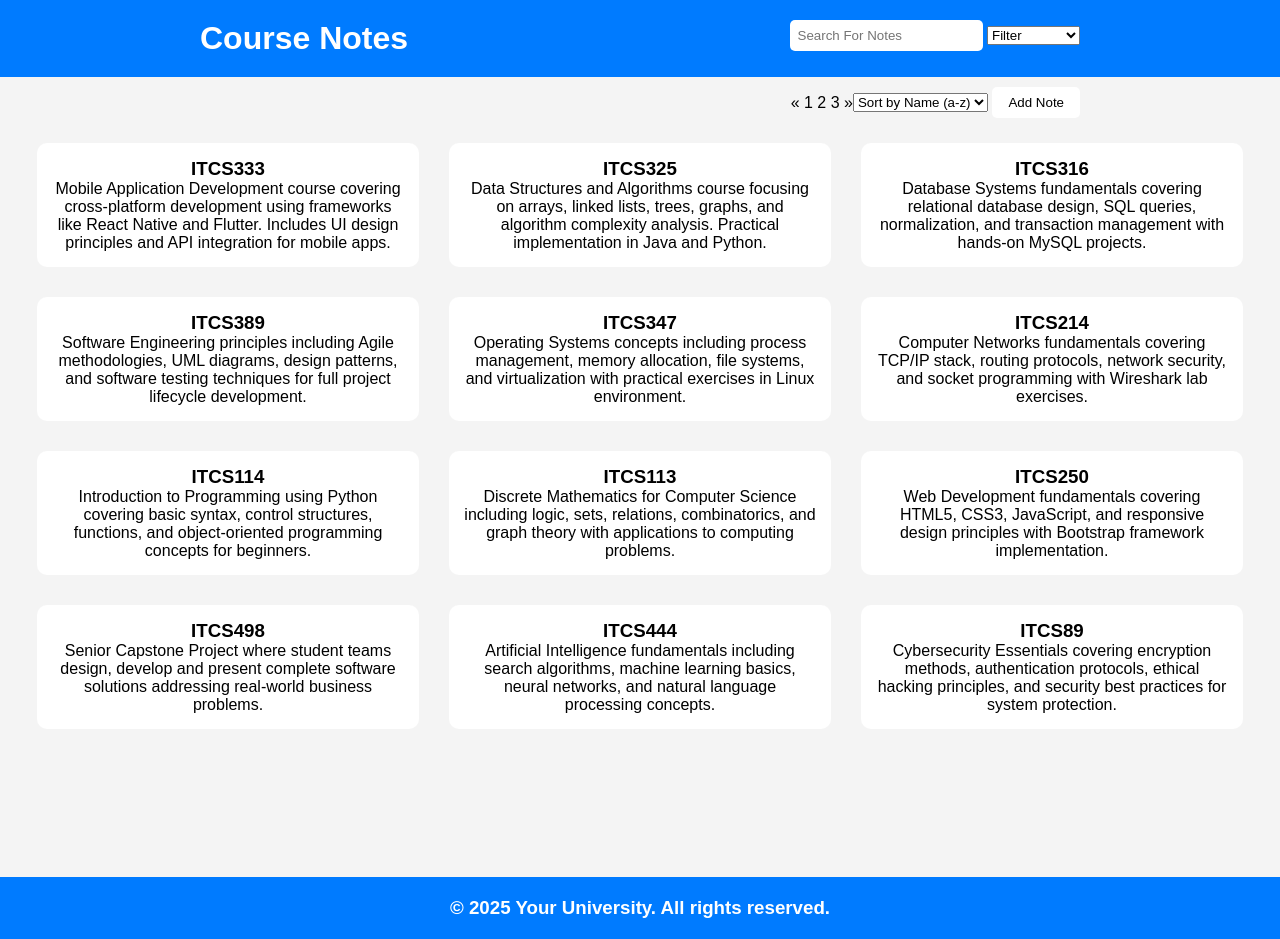
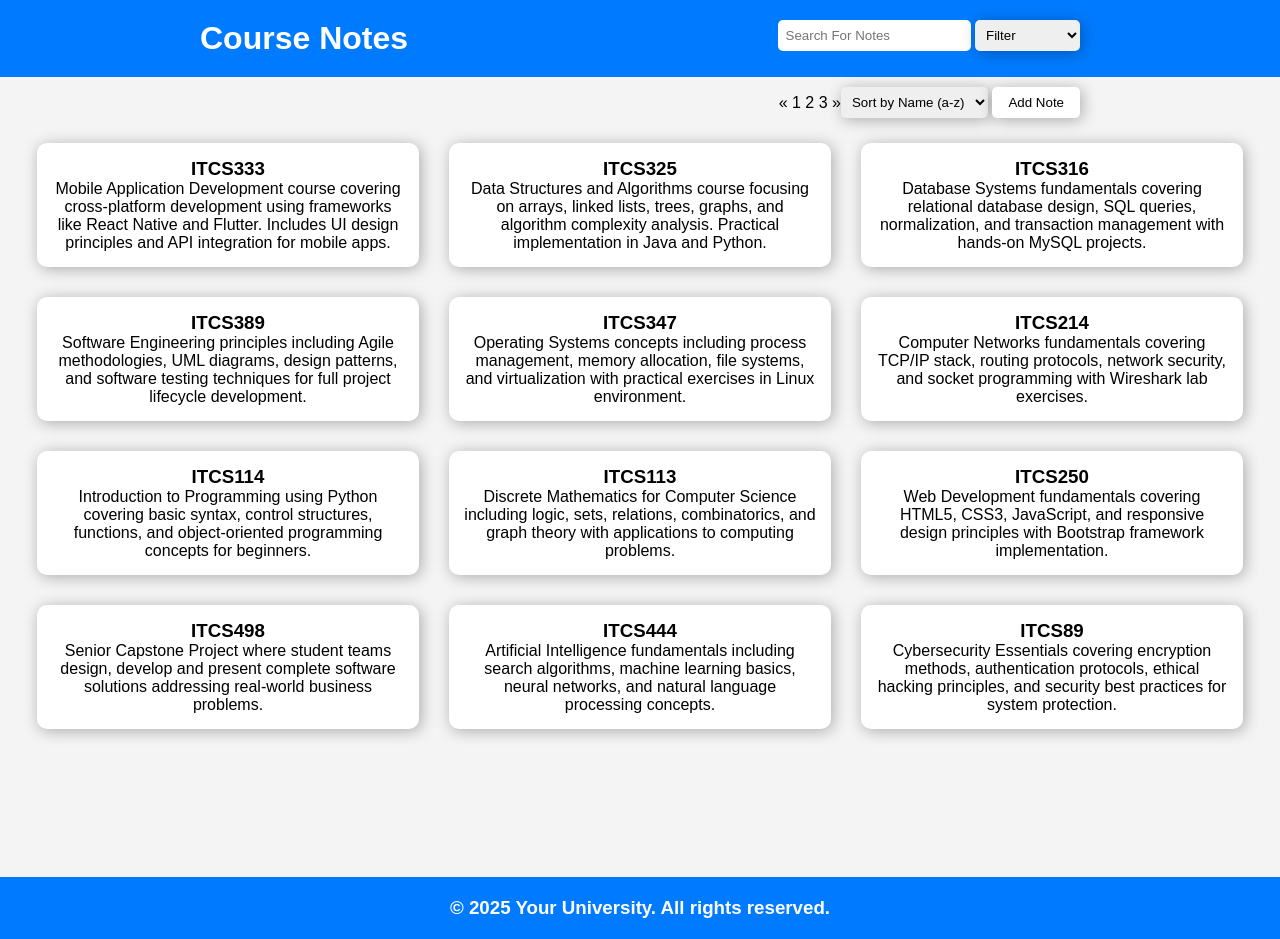
Before and after one commit to 202107673/G5-project-itcs333, a PHP site: page / in a window 1280 px wide. Run offline with PHP 8.4, Linux system fonts and the light colour scheme.

Commit message:
select style

```diff
--- a/style.css
+++ b/style.css
@@ -35,6 +35,7 @@ main {
     margin: 15px;
     padding: 15px;
     border-radius: 10px;
+    box-shadow: 2px 2px 15px rgba(0, 0, 0, 0.3);
 }
 
 a {
@@ -61,6 +62,7 @@ button {
     padding: 8px 16px;
     background-color: white;
     cursor: pointer;
+    box-shadow: 2px 2px 15px rgba(0, 0, 0, 0.3);
 }
 
 .search {
@@ -68,3 +70,10 @@ button {
     border: none;
     border-radius: 5px;
 }
+
+select {
+    padding: 7px;
+    border: none;
+    border-radius: 5px;
+    box-shadow: 2px 2px 15px rgba(0, 0, 0, 0.3);
+}
```
